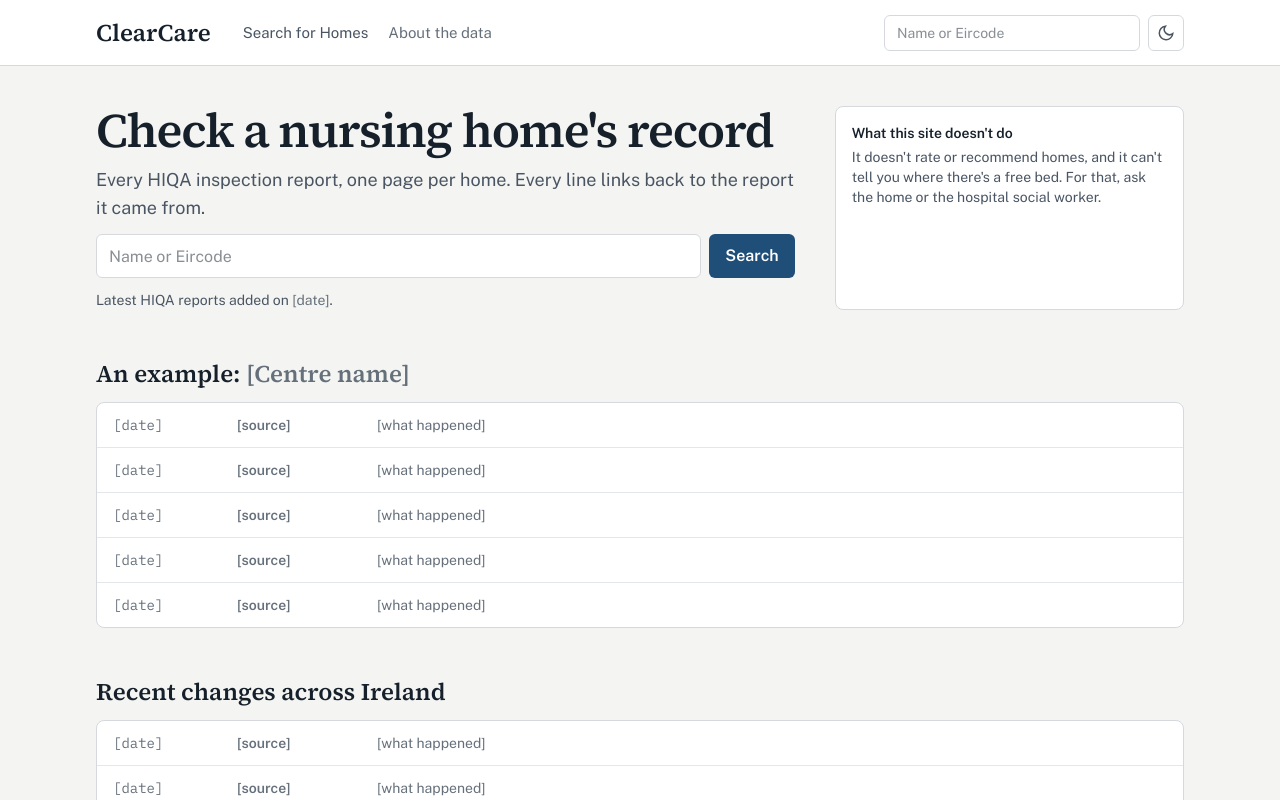
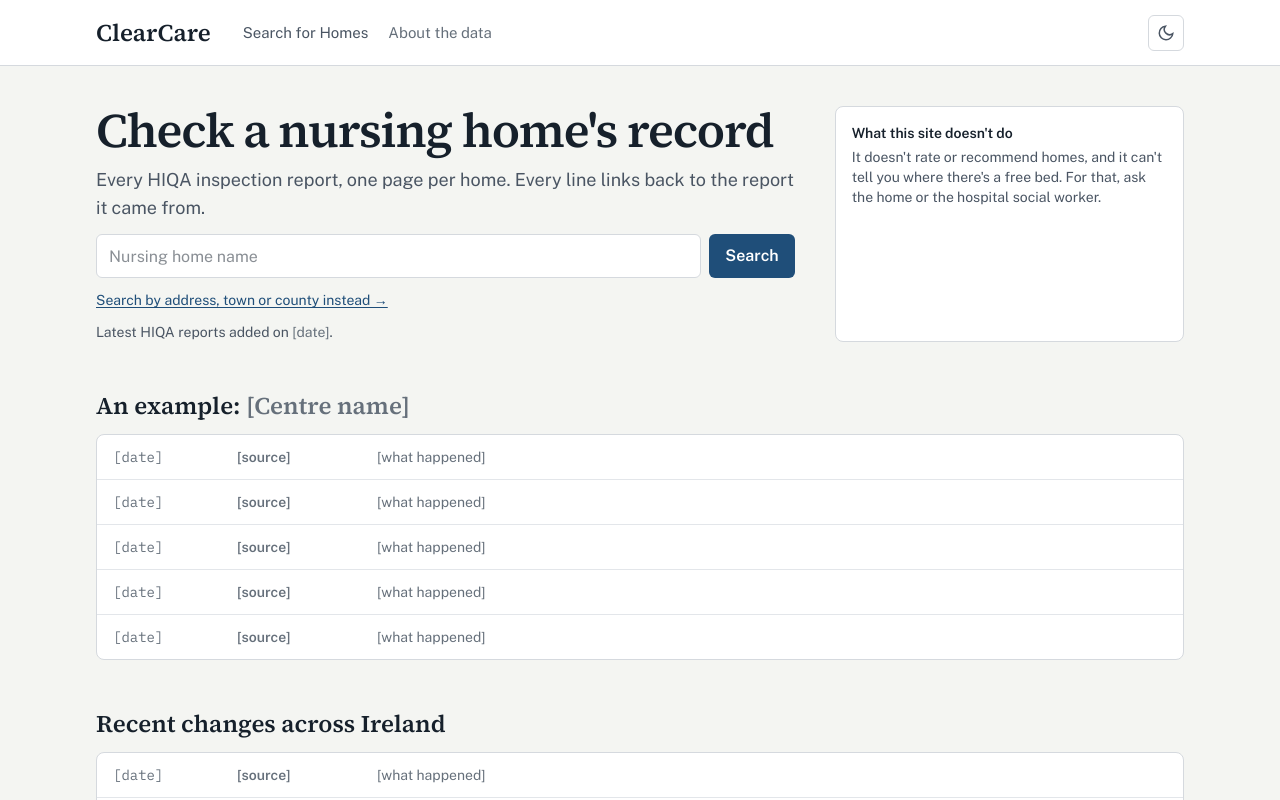
Before and after one commit to niwash/ClearCare, a Next.js app in the folder web/clearcare/: page /home in a window 1280 px wide. Shown: the top 800 px of the page. Built offline with nearby package versions, Linux system fonts and the light colour scheme; no server answers.

Commit message:
CCARE-79: Fixed double search bar; Added a redirect link and modified placeholders.

```diff
--- a/web/clearcare/app/(site)/home/page.tsx
+++ b/web/clearcare/app/(site)/home/page.tsx
@@ -1,3 +1,4 @@
+import Link from "next/link";
 import { Section } from "@/components/layout/section";
 import { PlaceholderEventList } from "@/components/placeholder/event-list";
 import { Placeholder } from "@/components/placeholder/placeholder";
@@ -29,13 +30,17 @@
               name="q"
               type="search"
               maxLength={MAX_TEXT_LENGTH}
-              placeholder="Name or Eircode"
+              placeholder="Nursing home name"
               className="h-11 min-w-0 flex-1 rounded-md border border-line bg-surface px-3 text-ink focus:outline-none focus:ring-2 focus:ring-link"
             />
             <button type="submit" className="h-11 rounded-md bg-link px-4 font-semibold text-surface hover:opacity-90 transition-opacity">
               Search
             </button>
           </form>
+
+          <p className="text-sm">
+            <Link href="/search">Search by address, town or county instead →</Link>
+          </p>
 
           <p className="text-xs text-ink-muted md:text-sm">
             {total !== null && `${total} registered ${total === 1 ? "centre" : "centres"}. `}Latest HIQA reports added on <Placeholder>date</Placeholder>.
--- a/web/clearcare/components/layout/site-header.tsx
+++ b/web/clearcare/components/layout/site-header.tsx
@@ -30,19 +30,7 @@
             ))}
           </ul>
         </nav>
-        <div className="flex min-w-0 flex-1 items-center justify-end gap-2 lg:flex-none">
-          <form action="/search" role="search" aria-label="Search nursing homes" className="min-w-0 flex-1 sm:flex-none">
-            <label htmlFor="site-search" className="sr-only">
-              Search nursing homes
-            </label>
-            <input
-              id="site-search"
-              name="q"
-              type="search"
-              placeholder="Name or Eircode"
-              className="h-9 w-full rounded-md border border-line bg-surface px-3 text-sm sm:w-64"
-            />
-          </form>
+        <div className="flex flex-1 items-center justify-end lg:flex-none">
           <ThemeToggle />
         </div>
       </div>
```
